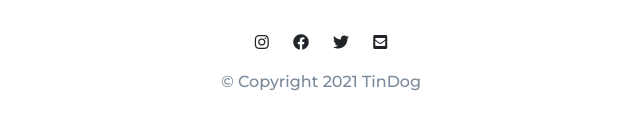
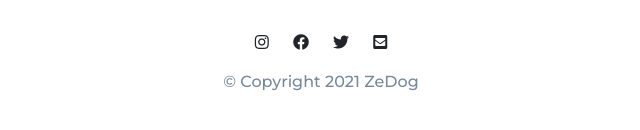
Before and after one commit to AbhishekMishrastack/Zedog, a plain HTML site: page index.html in a window 1280 px wide. Shown: the part 3082-3212 px from the top of the page, 319-959 px from the left. Drawn offline with nearby package versions, Linux system fonts and the light colour scheme.

Commit message:
Add files via upload

```diff
--- a/index.html
+++ b/index.html
@@ -212,7 +212,7 @@
     <i class="social fab fa-facebook"></i>
     <i class="social fab fa-twitter"></i>
     <i class="social fas fa-envelope-square"></i>
-    <p class="make">© Copyright 2021 TinDog</p>
+    <p class="make">© Copyright 2021 ZeDog</p>
   </footer>
 
 
```
